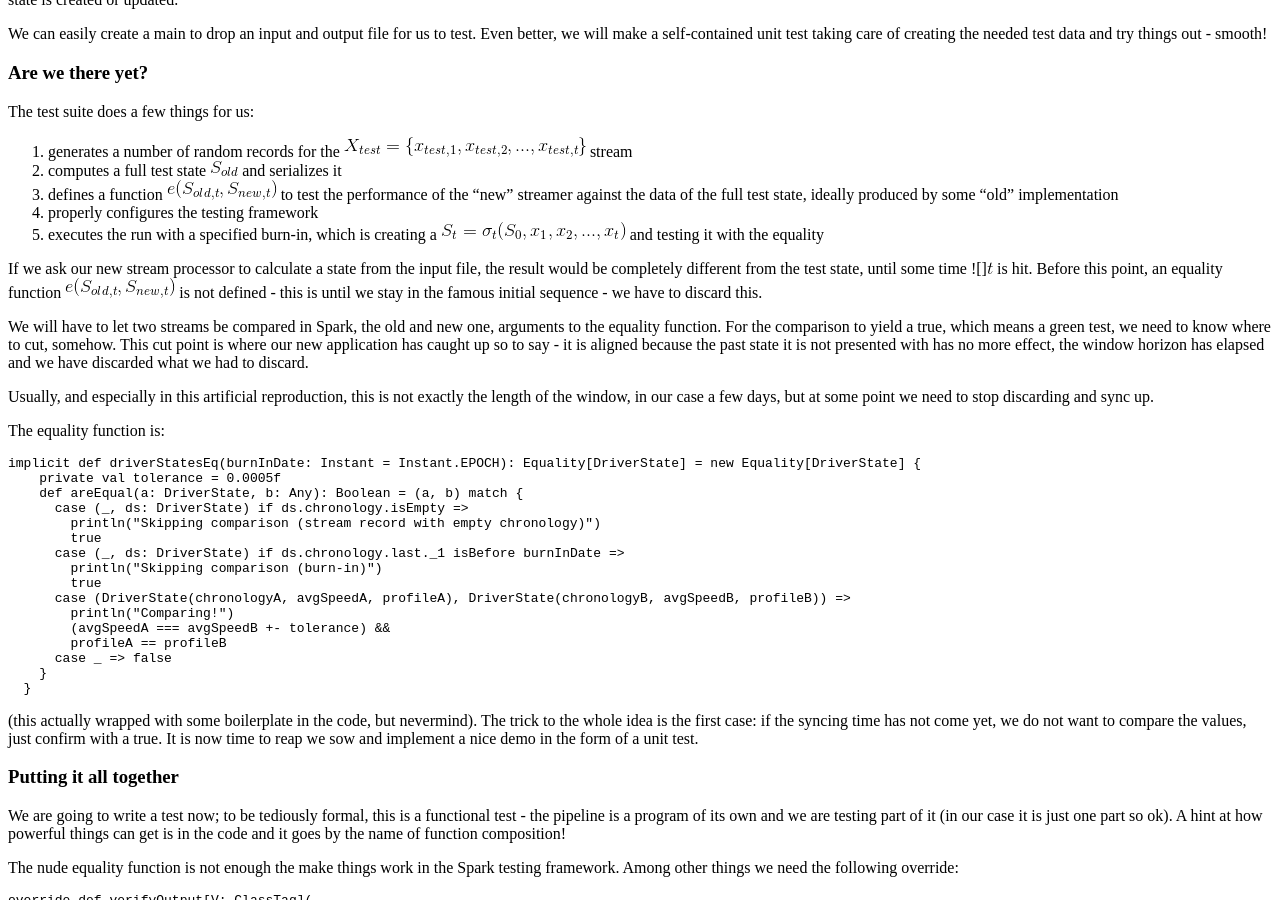
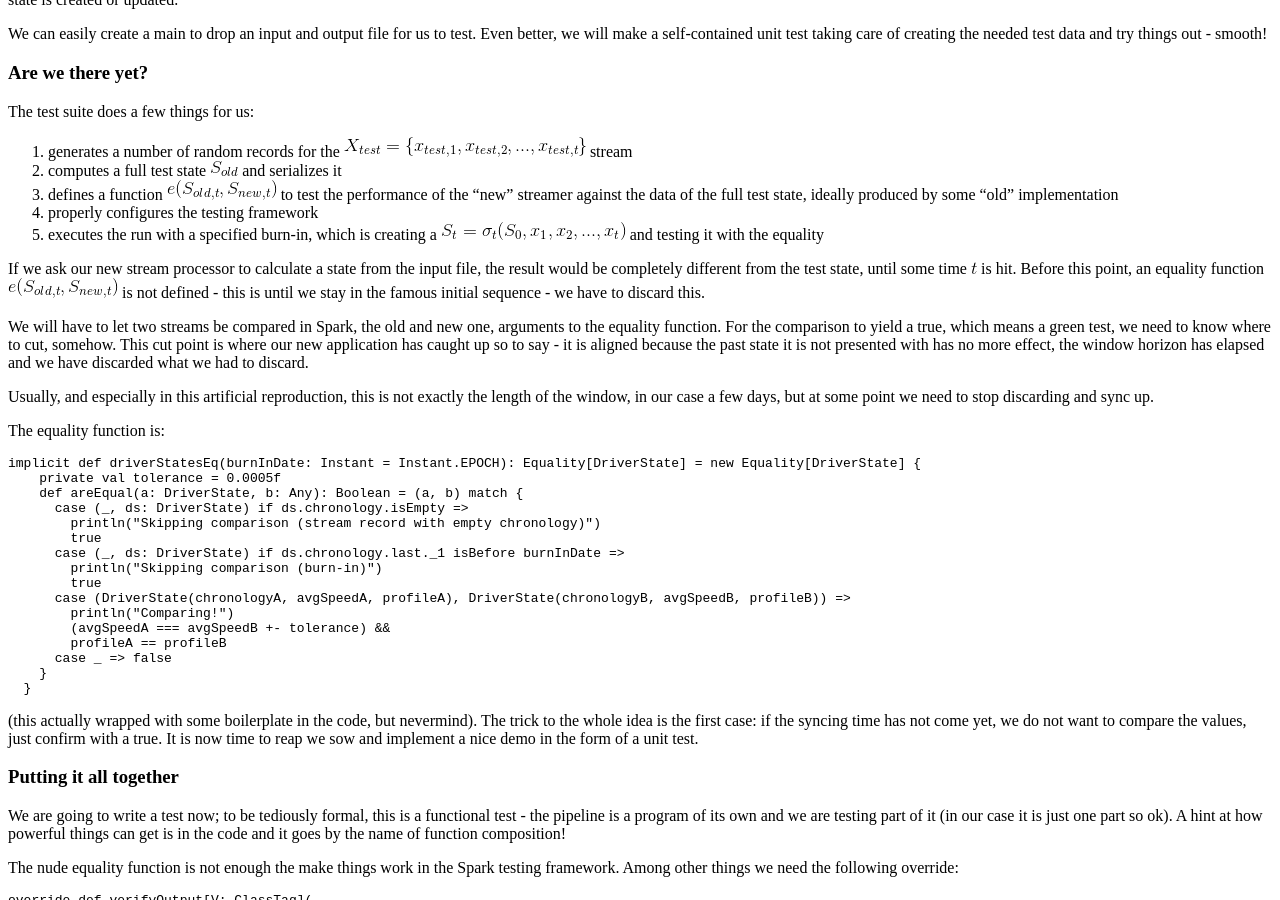
Before and after one commit to rvvincelli/rvvincelli.github.io, a Jekyll site: the page built from _posts/2018-1-4-statestreamtest.md, in a window 1280 px wide and 900 px high, scrolled down 3192 px. Built offline with Jekyll 4.4.1, drawn with Linux system fonts in a browser that asks for light colours; nearby versions of some CDN libraries; comment, search, counter and statistics services are not loaded.

Commit message:
burningstreams

```diff
--- a/_posts/2018-1-4-statestreamtest.md
+++ b/_posts/2018-1-4-statestreamtest.md
@@ -160,7 +160,7 @@ The test suite does a few things for us:
 4. properly configures the testing framework
 5. executes the run with a specified burn-in, which is creating a <img src="{{ site.url }}assets/imgs/sparktest_sigma.gif?raw=true"/> and testing it with the equality
 
-If we ask our new stream processor to calculate a state from the input file, the result would be completely different from the test state, until some time ![]<img src="{{ site.url }}assets/imgs/sparktest_t.gif?raw=true"/> is hit. Before this point, an equality function ![]({{ site.url }}assets/imgs/sparktest_sold.gif?raw=true) is not defined - this is until we stay in the famous initial sequence - we have to discard this.
+If we ask our new stream processor to calculate a state from the input file, the result would be completely different from the test state, until some time <img src="{{ site.url }}assets/imgs/sparktest_t.gif?raw=true"/> is hit. Before this point, an equality function ![]({{ site.url }}assets/imgs/sparktest_sold.gif?raw=true) is not defined - this is until we stay in the famous initial sequence - we have to discard this.
 
 We will have to let two streams be compared in Spark, the old and new one, arguments to the equality function. For the comparison to yield a true, which means a green test, we need to know where to cut, somehow. This cut point is where our new application has caught up so to say - it is aligned because the past state it is not presented with has no more effect, the window horizon has elapsed and we have discarded what we had to discard.
 
```
